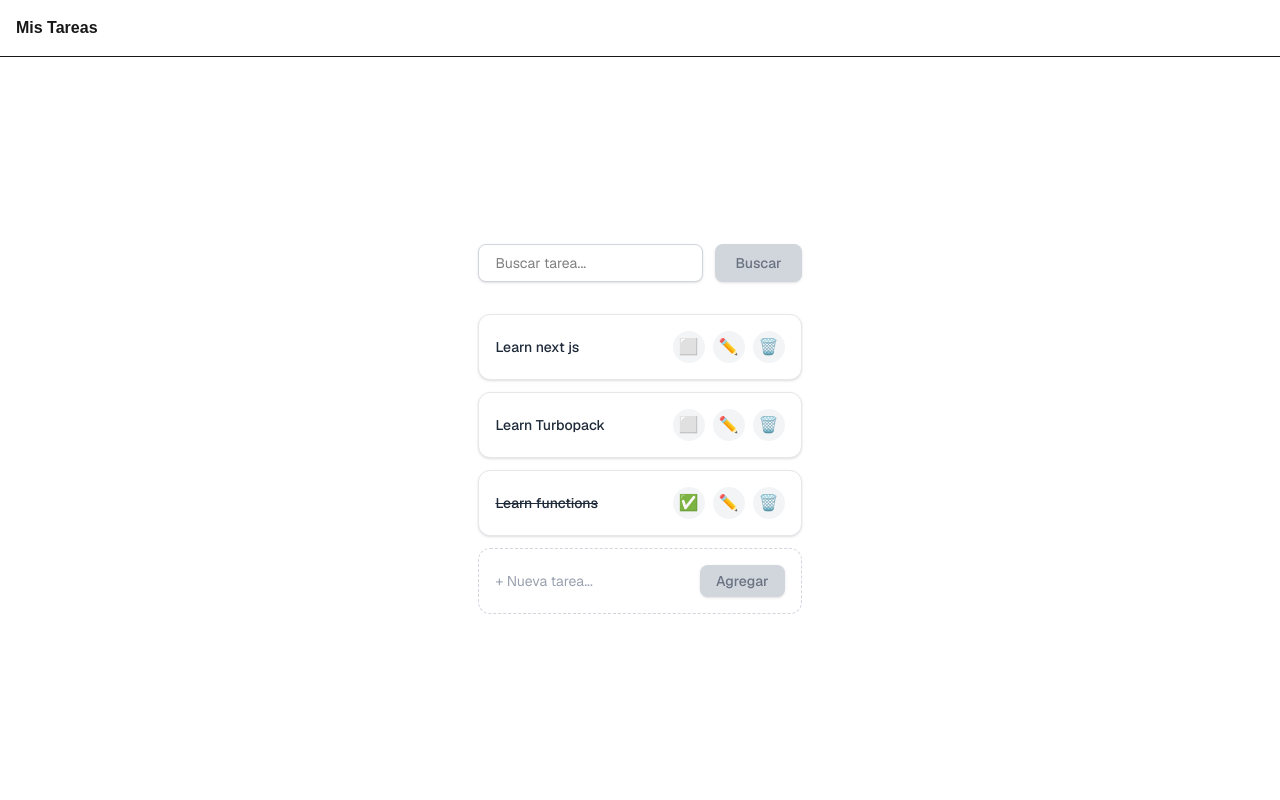
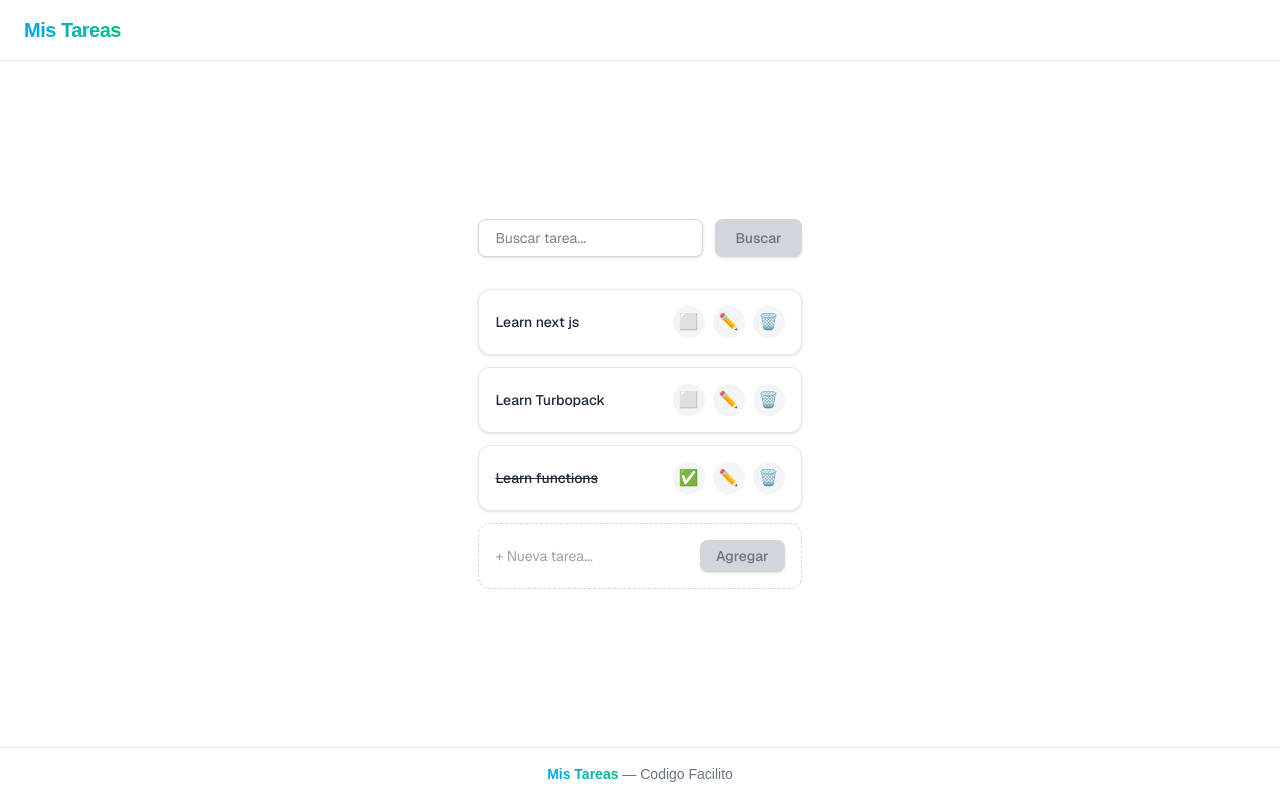
Before and after one commit to juanortiz10/nextjs-fullstack-codigo-facilito, a Next.js app: page / in a window 1280 px wide. Built offline with nearby package versions, Linux system fonts and the light colour scheme.

Commit message:
Enhance layout styling with sticky header and footer

```diff
--- a/app/layout.tsx
+++ b/app/layout.tsx
@@ -26,12 +26,21 @@ export default function RootLayout({ children }: LayoutProps<"/">) {
       className={`${geistSans.variable} ${geistMono.variable} h-full antialiased`}
     >
       <body className="min-h-full flex flex-col">
-        <header className="p-4 border-b">
-          <Link href="/home" className="font-bold">
+        <header className="sticky top-0 z-10 border-b border-gray-200/80 bg-white/70 px-6 py-4 backdrop-blur-md dark:border-gray-800/80 dark:bg-gray-950/70">
+          <Link
+            href="/home"
+            className="bg-gradient-to-r from-sky-500 to-emerald-500 bg-clip-text text-xl font-extrabold tracking-tight text-transparent transition-opacity hover:opacity-80"
+          >
             Mis Tareas
           </Link>
         </header>
         {children}
+        <footer className="mt-auto border-t border-gray-200/80 bg-white/70 px-6 py-4 text-center text-sm text-gray-500 backdrop-blur-md dark:border-gray-800/80 dark:bg-gray-950/70 dark:text-gray-400">
+          <span className="bg-gradient-to-r from-sky-500 to-emerald-500 bg-clip-text font-semibold text-transparent">
+            Mis Tareas
+          </span>{" "}
+          — Codigo Facilito
+        </footer>
       </body>
     </html>
   );
```
